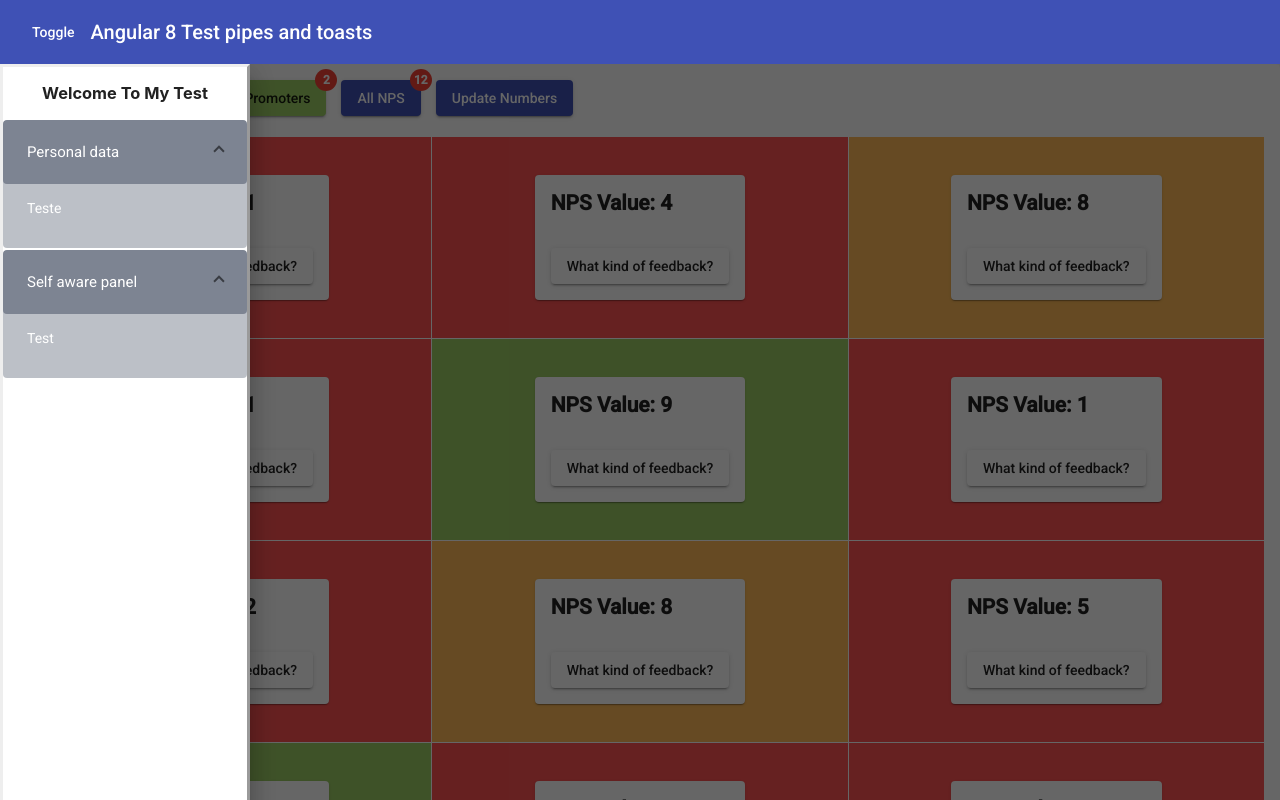
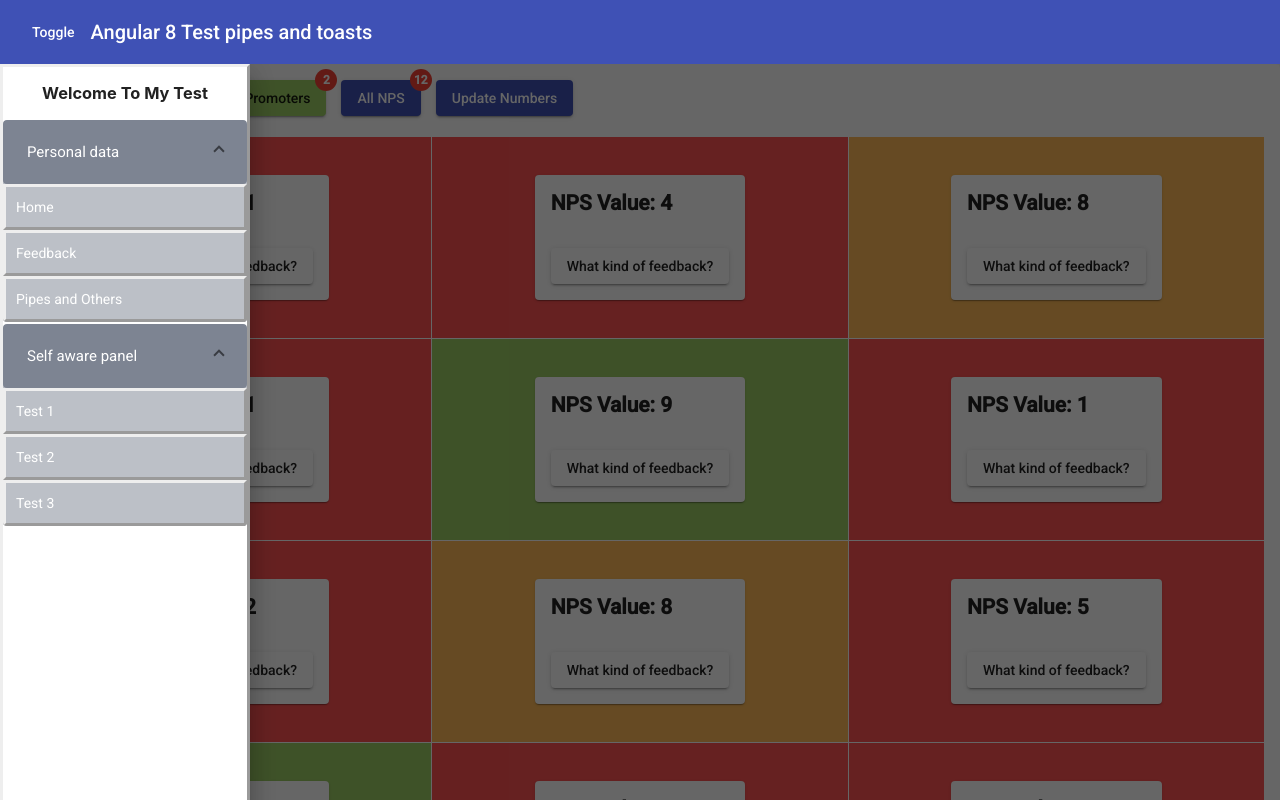
Before and after one commit to Guinojosa/Angular-8-Template, an Angular app: page / in a window 1280 px wide. Both pictures are taken after a click on the button "Toggle". Shown: the top 800 px of the page. Built offline with nearby package versions, Linux system fonts and the light colour scheme.

Commit message:
Added menu for nav

```diff
--- a/src/app/Components/principal/principal.component.html
+++ b/src/app/Components/principal/principal.component.html
@@ -7,27 +7,47 @@
 <mat-sidenav-container>
   <mat-sidenav
     #sidenav
+    class="menu"
     [mode]="'over'"
-    style="width: 250px; height: 100%;border-style: outset;">
+    style="width: 250px; height: 100%;border-style: outset;"
+  >
     <div style="text-align: center;">
       <h3>Welcome To My Test</h3>
     </div>
     <mat-accordion multi="true">
-      <mat-expansion-panel class="mat-elevation-z0" [expanded]="true" style="background: #bcc0c7;color: #fff">
+      <mat-expansion-panel
+        class="mat-elevation-z0"
+        [expanded]="true"
+        style="background: #bcc0c7;color: #fff;">
         <mat-expansion-panel-header style="background: #7d8492;color: #fff">
           <mat-panel-title style="color: #fff">
             Personal data
           </mat-panel-title>
         </mat-expansion-panel-header>
-        <p>Teste</p>
+        <nav>
+          <ul>
+              <li><a [routerLink]="['']">Home</a></li>
+              <li><a [routerLink]="['']">Feedback</a></li>
+              <li><a [routerLink]="['']">Pipes and Others</a></li>
+          </ul>
+        </nav>
       </mat-expansion-panel>
-      <mat-expansion-panel class="mat-elevation-z0" [expanded]="true" style="background: #bcc0c7;color: #fff">
+      <mat-expansion-panel
+        class="mat-elevation-z0"
+        [expanded]="true"
+        style="background: #bcc0c7;color: #fff">
         <mat-expansion-panel-header style="background: #7d8492;color: #fff">
           <mat-panel-title style="color: #fff">
             Self aware panel
           </mat-panel-title>
         </mat-expansion-panel-header>
-        <p>Test</p>
+        <nav>
+            <ul>
+                <li><a [routerLink]="['']">Test 1</a></li>
+                <li><a [routerLink]="['']">Test 2</a></li>
+                <li><a [routerLink]="['']">Test 3</a></li>
+            </ul>
+          </nav>
       </mat-expansion-panel>
     </mat-accordion>
   </mat-sidenav>
--- a/src/app/Components/principal/principal.component.scss
+++ b/src/app/Components/principal/principal.component.scss
@@ -1,7 +1,23 @@
-.mat-expansion-panel-spacing{
+.mat-expansion-panel-spacing {
   margin: 2px 0px;
 }
+
 .header-toolbar {
   position: fixed;
   z-index: 2;
 }
+
+ul {
+  list-style-type: none;
+  margin: 0;
+  padding: 0;
+  width: 100%;
+}
+
+ul a{
+  display: block;
+  text-decoration: none;
+  padding: 10px;
+  color: #fff;
+  border-style: outset;
+}
--- a/src/styles.scss
+++ b/src/styles.scss
@@ -2,3 +2,7 @@
 
 html, body { height: 100%; }
 body { margin: 0; font-family: Roboto, "Helvetica Neue", sans-serif; }
+
+.mat-expansion-panel-content > .mat-expansion-panel-body {
+  padding: 0 !important;
+}
```
